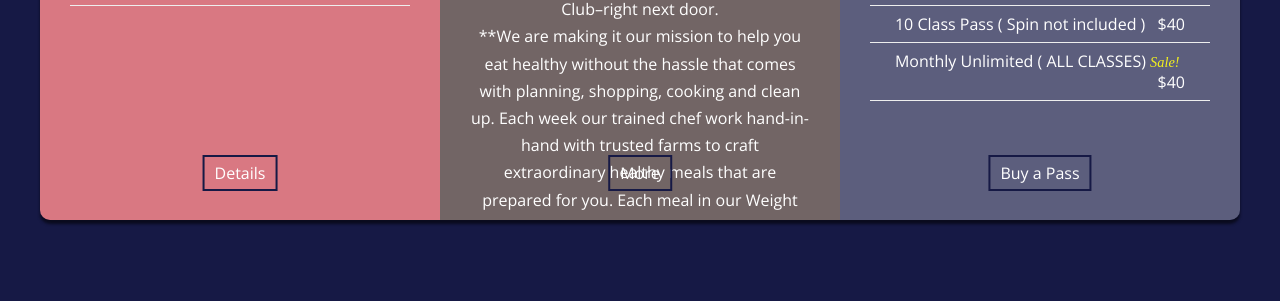
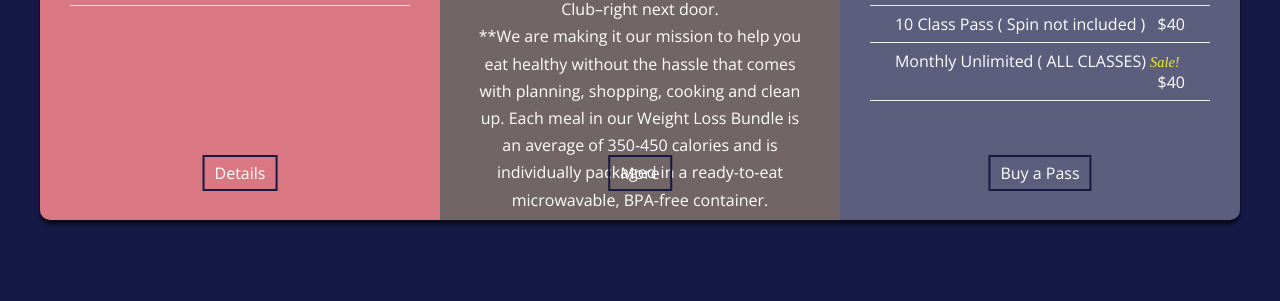
Before and after one commit to rwstone/shapeitup, a Jekyll site: the page built from index.md, in a window 1280 px wide. Shown: the part 538-839 px from the top of the page. Built offline with Jekyll 4.4.1, drawn with Linux system fonts in a browser that asks for light colours; some web fonts are replaced.

Commit message:
Updated Index

```diff
--- a/index.md
+++ b/index.md
@@ -11,11 +11,10 @@ banner:
 nutrition_title: Healthy Meal Prep & More
 nutrition_description: "\nVisit Naked Foods RI, INC., our \"New\" sister Club--right
   next door.  \n**We are making it our mission to help you eat healthy without the
-  hassle that comes with planning, shopping, cooking and clean up. Each week our trained
-  chef work hand-in-hand with trusted farms to craft extraordinary healthy meals that
-  are prepared for you. Each meal in our Weight Loss Bundle is an average of 350-450
-  calories and is individually packaged in a ready-to-eat microwavable, BPA-free container.\n\n*
-  We also offer protein muffins, protein bites, and protein puddings.***"
+  hassle that comes with planning, shopping, cooking and clean up. Each meal in our
+  Weight Loss Bundle is an average of 350-450 calories and is individually packaged
+  in a ready-to-eat microwavable, BPA-free container.\n* We also offer protein muffins,
+  protein bites, and protein puddings.***"
 passes:
 - name: Drop In
   price: "$10"
```
